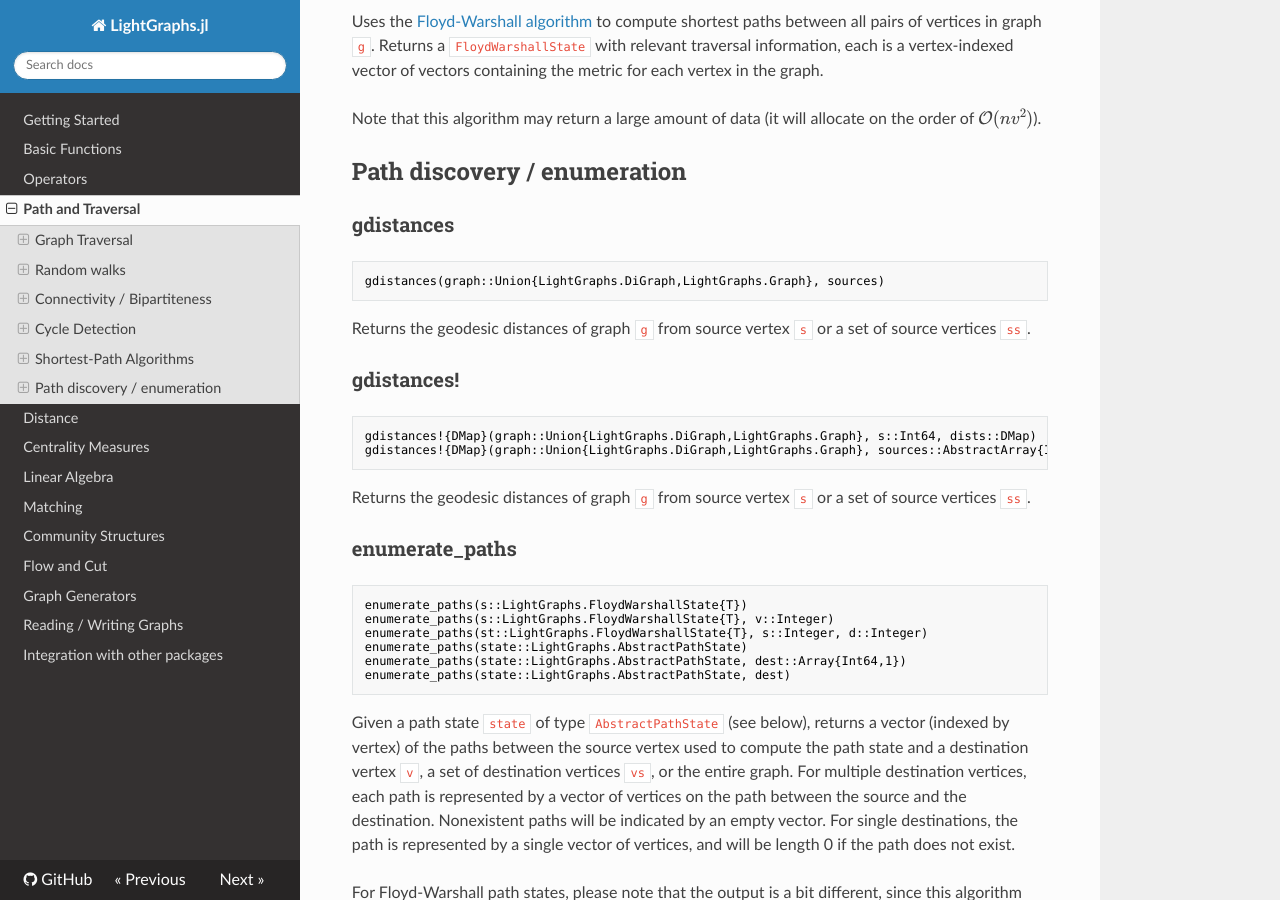
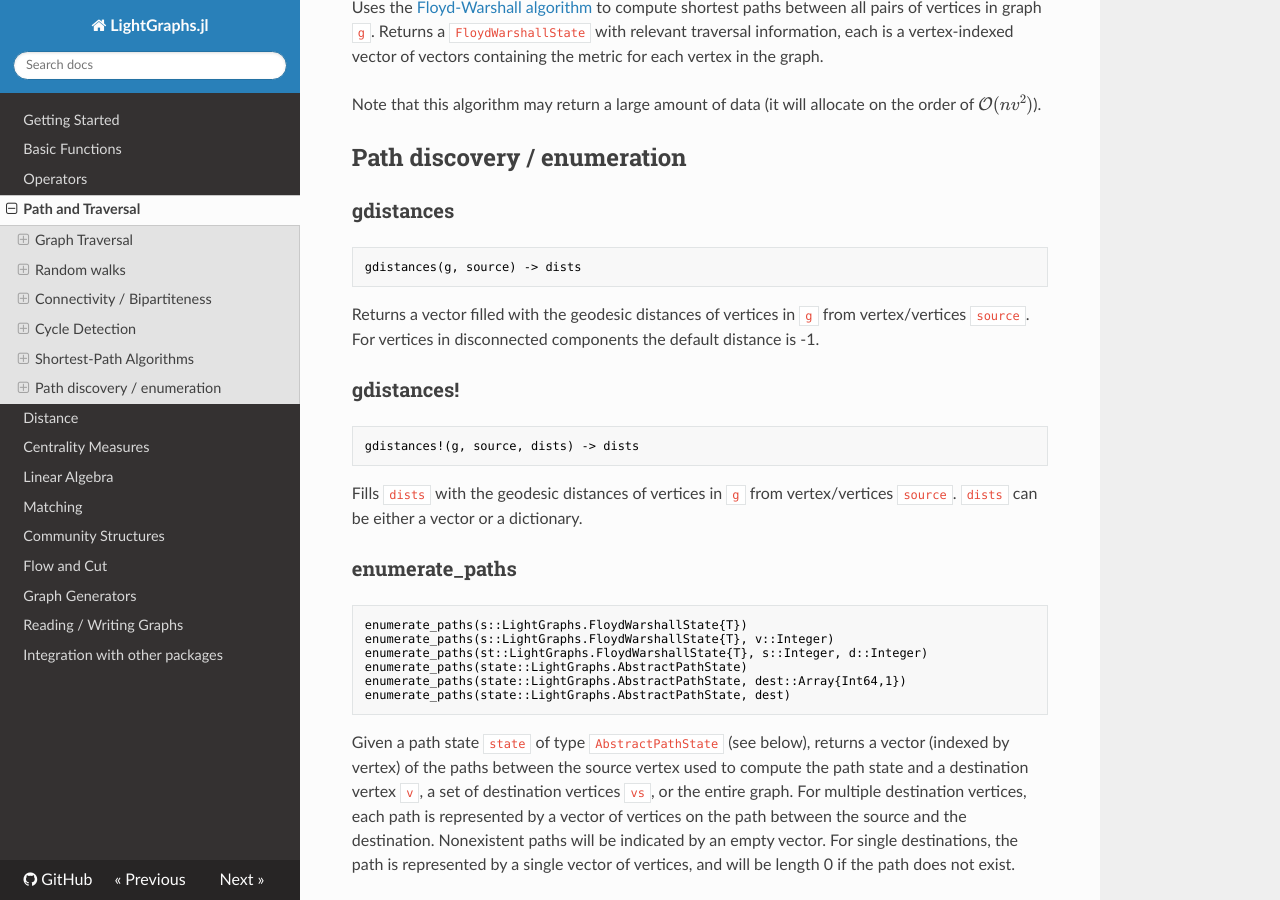
Before and after one commit to sbromberger/LightGraphs.jl, an MkDocs documentation site: the page built from doc/pathing.md, in a window 1280 px wide and 900 px high, scrolled down 5482 px. Built offline with MkDocs 1.6.1, drawn with Linux system fonts in a browser that asks for light colours; nearby versions of some CDN libraries; formulas are drawn with MathJax 3; old or Windows-style settings are respelled for this version of MkDocs; some of the changed text lies outside the part shown.

````diff
--- a/doc/pathing.md
+++ b/doc/pathing.md
@@ -33,8 +33,9 @@ This function is a high level wrapper around bfs_tree!, use that function for mo
 
 ### dfs_tree
 ```julia
-dfs_tree(g::Union{LightGraphs.DiGraph,LightGraphs.Graph}, s::Int64)
+dfs_tree(g, s::Int)
 ```
+
 Provides a depth-first traversal of the graph `g` starting with source vertex `s`, and returns a directed acyclic graph of vertices in the order they were discovered.
 
 ### maximum_adjacency_visit
@@ -62,9 +63,9 @@ Performs a [self-avoiding walk](https://en.wikipedia.org/wiki/Self-avoiding_walk
 `Graph connectivity` functions are defined on both undirected and directed graphs:
 ### is_connected
 ```julia
-is_connected(g::LightGraphs.Graph)
-is_connected(g::LightGraphs.DiGraph)
+is_connected(g)
 ```
+
 Returns `true` if `g` is connected. For DiGraphs, this is equivalent to a test of weak connectivity.
 
 ### is_strongly_connected
@@ -83,7 +84,8 @@ Returns `true` if the undirected graph of `g` is connected.
 ```julia
 connected_components(g)
 ```
-Returns the [connected components](https://en.wikipedia.org/wiki/Connectivity_(graph_theory)) of an undirected graph `g` as a vector of components, each represented by a vector of vectors of vertices belonging to the component.
+
+Returns the [connected components](https://en.wikipedia.org/wiki/Connectivity_(graph_theory)) of `g` as a vector of components, each represented by a vector of vertices belonging to the component.
 
 ### strongly_connected_components
 ```julia
@@ -143,8 +145,9 @@ In graph theory, a cycle is defined to be a path that starts from some vertex
 `v` and ends up at `v`.
 ### is_cyclic
 ```julia
-is_cyclic(graph::Union{LightGraphs.DiGraph,LightGraphs.Graph})
+is_cyclic(g)
 ```
+
 Tests whether a graph contains a cycle through depth-first search. It returns `true` when it finds a cycle, otherwise `false`.
 
 ## Shortest-Path Algorithms
@@ -191,16 +194,17 @@ Note that this algorithm may return a large amount of data (it will allocate on
 ## Path discovery / enumeration
 ### gdistances
 ```julia
-gdistances(graph::Union{LightGraphs.DiGraph,LightGraphs.Graph}, sources)
+gdistances(g, source) -> dists
 ```
-Returns the geodesic distances of graph `g` from source vertex `s` or a set of source vertices `ss`.
+
+Returns a vector filled with the geodesic distances of vertices in  `g` from vertex/vertices `source`. For vertices in disconnected components the default distance is -1.
 
 ### gdistances!
 ```julia
-gdistances!{DMap}(graph::Union{LightGraphs.DiGraph,LightGraphs.Graph}, s::Int64, dists::DMap)
-gdistances!{DMap}(graph::Union{LightGraphs.DiGraph,LightGraphs.Graph}, sources::AbstractArray{Int64,1}, dists::DMap)
+gdistances!(g, source, dists) -> dists
 ```
-Returns the geodesic distances of graph `g` from source vertex `s` or a set of source vertices `ss`.
+
+Fills `dists` with the geodesic distances of vertices in  `g` from vertex/vertices `source`. `dists` can be either a vector or a dictionary.
 
 ### enumerate_paths
 ```julia
````
Also changed, not shown: README.md (+1 -1 lines), doc/basicmeasures.md (+7 -0 lines), doc/index.md (+1 -1 lines), 6 other files.
